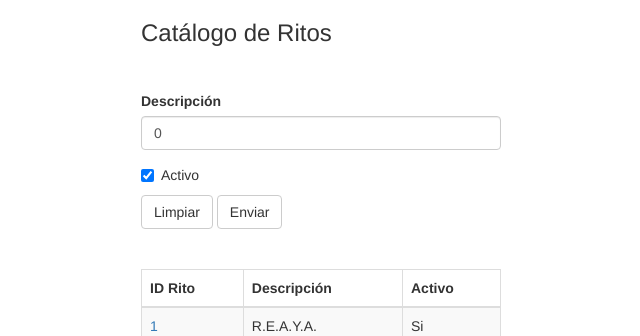
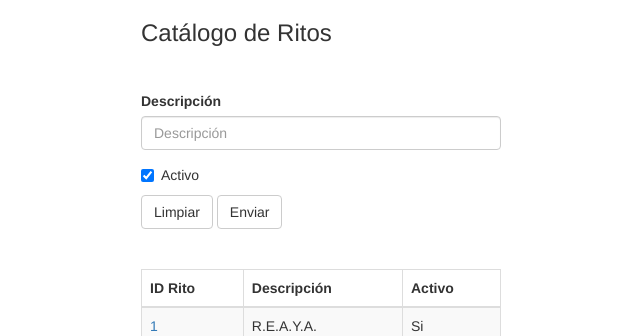
Before and after one commit to lordcuetox/msfStore, a PHP site: page /php/cat_ritos.php in a window 1280 px wide. Shown: the top 336 px of the page, without its empty margins (319-959 px from the left). Run offline with PHP 8.4, Linux system fonts and the light colour scheme; data comes from the database, SQL or seed files in the repository.

Commit message:
se envía un cambio para la descripción

```diff
--- a/clases/Rito.php
+++ b/clases/Rito.php
@@ -37,7 +37,7 @@ class Rito {
 
     private function limpiar() {
         $this->cve_rito = 0;
-        $this->descripcion = 0;
+        $this->descripcion = '';
         $this->activo = false;
         $this->_existe = false;
     }
```
